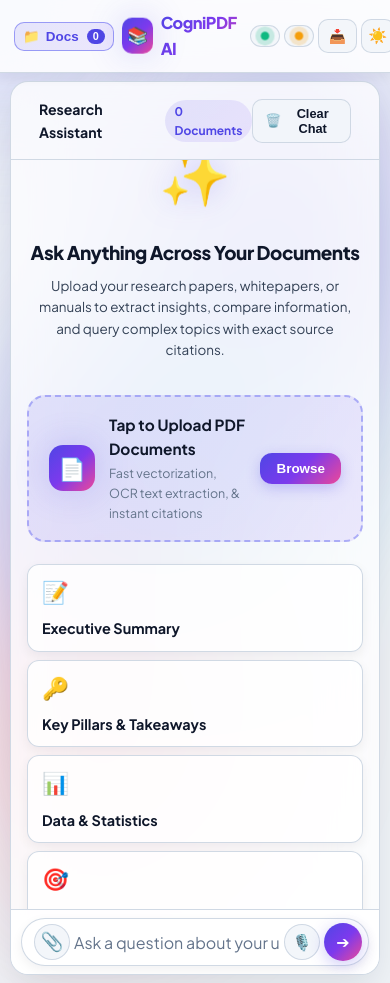
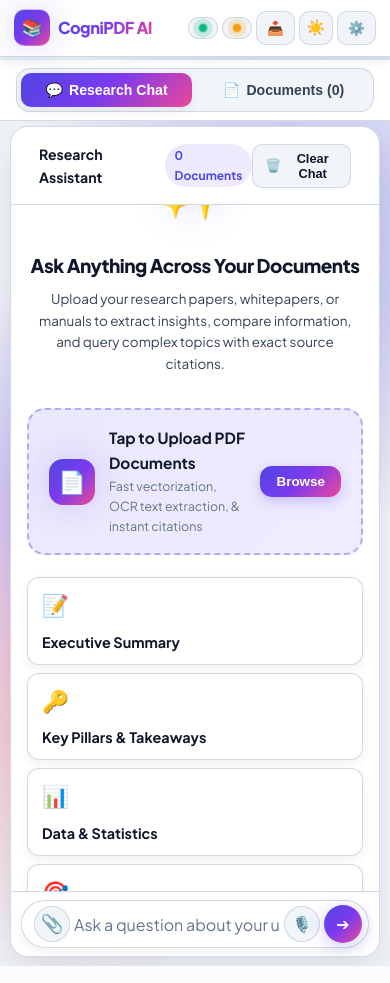
Before and after one commit to asadshaa/Pdf_Chatbot, a Flask app: page / in a window 390 px wide. Run offline with Flask 3, Linux system fonts and the light colour scheme; data that the repository does not hold is empty; some libraries are stand-ins or nearby versions.

Commit message:
Eliminate compositor blur glitches and implement clean mobile & tablet Segmented Tab Bar navigation

```diff
--- a/templates/index.html
+++ b/templates/index.html
@@ -25,10 +25,10 @@
             --aurora-4: rgba(168, 85, 247, 0.38);
             --mouse-glow: rgba(99, 102, 241, 0.30);
 
-            --bg-navbar: rgba(255, 255, 255, 0.85);
-            --bg-card: rgba(255, 255, 255, 0.78);
-            --bg-card-hover: rgba(255, 255, 255, 0.96);
-            --bg-tertiary: rgba(241, 245, 249, 0.85);
+            --bg-navbar: #ffffff;
+            --bg-card: #ffffff;
+            --bg-card-hover: #f8fafc;
+            --bg-tertiary: #f1f5f9;
             --bg-input: #ffffff;
 
             --border-color: rgba(203, 213, 225, 0.9);
@@ -48,7 +48,7 @@
 
             --user-bubble-bg: linear-gradient(135deg, #4f46e5 0%, #6366f1 100%);
             --user-bubble-text: #ffffff;
-            --bot-bubble-bg: rgba(255, 255, 255, 0.94);
+            --bot-bubble-bg: #ffffff;
             --bot-bubble-border: rgba(203, 213, 225, 0.95);
             --bot-bubble-text: #0f172a;
 
@@ -78,9 +78,9 @@
             --aurora-4: rgba(168, 85, 247, 0.30);
             --mouse-glow: rgba(99, 102, 241, 0.22);
 
-            --bg-navbar: rgba(11, 15, 25, 0.85);
-            --bg-card: rgba(17, 24, 39, 0.78);
-            --bg-card-hover: rgba(31, 41, 55, 0.92);
+            --bg-navbar: #0b0f19;
+            --bg-card: #111827;
+            --bg-card-hover: #1f2937;
             --bg-tertiary: #1e293b;
             --bg-input: #111827;
 
@@ -161,11 +161,8 @@
             pointer-events: none;
             z-index: 0;
             overflow: hidden;
-            filter: blur(55px);
-            opacity: 0.92;
+            opacity: 0.75;
             transform: translate3d(0, 0, 0);
-            backface-visibility: hidden;
-            perspective: 1000px;
         }
 
         .aurora-orb {
@@ -436,8 +433,6 @@
 
         .glass-panel {
             background: var(--bg-card);
-            backdrop-filter: blur(28px);
-            -webkit-backdrop-filter: blur(28px);
             border: 1px solid var(--border-color);
             border-radius: 22px;
             box-shadow: var(--shadow-md);
@@ -1627,54 +1622,127 @@
             font-size: 1.15rem !important;
         }
 
-        /* Large Tablets & Small Laptops (<= 1024px) */
+        /* ==========================================================================
+           Mobile & Tablet Segmented Tab Bar Navigation
+           ========================================================================== */
+        .mobile-tab-nav {
+            display: none;
+            padding: 8px 16px;
+            background: var(--bg-navbar);
+            border-bottom: 1px solid var(--border-color);
+            position: sticky;
+            top: 60px;
+            z-index: 50;
+        }
+
+        .mobile-tab-pill-box {
+            display: flex;
+            background: var(--bg-tertiary);
+            border: 1px solid var(--border-color);
+            border-radius: 14px;
+            padding: 4px;
+            gap: 6px;
+            max-width: 480px;
+            margin: 0 auto;
+        }
+
+        .mobile-tab-item {
+            flex: 1;
+            padding: 9px 16px;
+            border-radius: 10px;
+            border: none;
+            background: transparent;
+            color: var(--text-secondary);
+            font-size: 0.88rem;
+            font-weight: 700;
+            cursor: pointer;
+            display: flex;
+            align-items: center;
+            justify-content: center;
+            gap: 6px;
+            transition: all 0.2s cubic-bezier(0.16, 1, 0.3, 1);
+        }
+
+        .mobile-tab-item.active {
+            background: var(--accent-gradient);
+            color: white;
+            box-shadow: var(--shadow-sm);
+        }
+
+        /* Large Tablets, Small Laptops & Mobile (<= 1024px) */
         @media (max-width: 1024px) {
             .navbar {
-                padding: 12px 18px;
-            }
-
-            .btn-mobile-docs {
-                display: inline-flex;
+                padding: 12px 16px;
+            }
+
+            .mobile-tab-nav {
+                display: block;
+            }
+
+            .mouse-spotlight {
+                display: none !important;
             }
 
             .main-container {
-                grid-template-columns: 1fr;
-                padding: 12px 16px;
+                display: block;
+                padding: 12px 14px;
+                max-width: 100%;
+                gap: 0;
+            }
+
+            /* Tab Visibility Control */
+            body[data-mobile-tab="chat"] .sidebar {
+                display: none !important;
+            }
+
+            body[data-mobile-tab="chat"] .chat-container {
+                display: flex !important;
+                width: 100% !important;
+                height: calc(100dvh - 135px);
+                min-height: 480px;
+            }
+
+            body[data-mobile-tab="docs"] .sidebar {
+                display: flex !important;
+                width: 100% !important;
+                position: static !important;
+                transform: none !important;
+                visibility: visible !important;
+                box-shadow: none !important;
+                padding: 0 !important;
                 gap: 16px;
-                height: auto;
+            }
+
+            body[data-mobile-tab="docs"] .chat-container {
+                display: none !important;
+            }
+        }
+
+        /* Desktop Layout (>= 1025px) */
+        @media (min-width: 1025px) {
+            .mobile-tab-nav {
+                display: none !important;
+            }
+
+            .main-container {
+                display: grid !important;
+                grid-template-columns: 360px 1fr !important;
+                padding: 24px 32px;
+                gap: 24px;
             }
 
             .sidebar {
-                position: fixed;
-                top: 0;
-                left: 0;
-                width: 360px;
-                max-width: 86vw;
-                height: 100dvh;
-                background: var(--bg-card);
-                backdrop-filter: blur(28px);
-                -webkit-backdrop-filter: blur(28px);
-                z-index: 9999;
-                padding: 16px;
-                overflow-y: auto;
-                transform: translateX(-105%);
-                visibility: hidden;
-                transition: transform 0.35s cubic-bezier(0.16, 1, 0.3, 1), visibility 0.35s;
-                box-shadow: var(--shadow-lg);
-            }
-
-            .sidebar.open {
-                transform: translateX(0);
-                visibility: visible;
-            }
-
-            .mobile-sidebar-close {
-                display: inline-flex;
+                display: flex !important;
+                width: 100% !important;
+                position: static !important;
+                transform: none !important;
+                visibility: visible !important;
             }
 
             .chat-container {
-                height: calc(100dvh - 84px);
-                min-height: 540px;
+                display: flex !important;
+                height: calc(100vh - 120px);
+                min-height: 600px;
             }
         }
 
@@ -1917,11 +1985,6 @@
     <!-- Top Sticky Navbar -->
     <header class="navbar">
         <div class="brand">
-            <!-- Mobile Document Hub Drawer Button (Visible on < 1024px) -->
-            <button class="btn-nav-action btn-mobile-docs" id="mobileDocsToggleBtn" onclick="toggleSidebar(true)" title="Open Documents Hub" aria-label="Toggle Document Hub">
-                📁 <span class="nav-label">Docs</span>
-                <span class="mobile-doc-badge" id="mobileDocCount">0</span>
-            </button>
             <div class="brand-icon-box">📚</div>
             <div class="brand-text">
                 <h1>CogniPDF AI</h1>
@@ -1958,8 +2021,17 @@
         </div>
     </header>
 
-    <!-- Mobile Sidebar Backdrop -->
-    <div class="sidebar-backdrop" id="sidebarBackdrop" onclick="toggleSidebar(false)"></div>
+    <!-- Mobile Segmented View Tab Navigation (Active on Mobile & Tablets <= 1024px) -->
+    <nav class="mobile-tab-nav" id="mobileTabNav">
+        <div class="mobile-tab-pill-box">
+            <button class="mobile-tab-item active" id="tabItemChat" onclick="switchMobileTab('chat')" type="button">
+                <span>💬</span> <span>Research Chat</span>
+            </button>
+            <button class="mobile-tab-item" id="tabItemDocs" onclick="switchMobileTab('docs')" type="button">
+                <span>📄</span> <span>Documents (<span id="mobileTabDocCount">0</span>)</span>
+            </button>
+        </div>
+    </nav>
 
     <!-- Main Workspace -->
     <main class="main-container">
@@ -1971,10 +2043,7 @@
                         <span>📄</span>
                         <span>Document Hub</span>
                     </div>
-                    <div style="display: flex; align-items: center; gap: 8px;">
-                        <button class="btn-clear-all" id="clearAllBtn" style="display: none;" onclick="clearAllDocs()">Clear All</button>
-                        <button class="btn-close-x mobile-sidebar-close" onclick="toggleSidebar(false)" title="Close Sidebar">&times;</button>
-                    </div>
+                    <button class="btn-clear-all" id="clearAllBtn" style="display: none;" onclick="clearAllDocs()">Clear All</button>
                 </div>
 
                 <div class="panel-body">
@@ -2311,6 +2380,7 @@
         // Initialize on load
         document.addEventListener('DOMContentLoaded', () => {
             initTheme();
+            switchMobileTab('chat');
             refreshStatus();
             bindDropzoneEvents();
             initSpeechRecognition();
@@ -2338,13 +2408,14 @@
                 embPillText.textContent = 'Local MiniLM + OCR';
                 activeModelLabel.textContent = selectedModel;
 
-                if (data.supported_models && data.supported_models.length > 0) {
+                // Populate dynamic model menu if available
+                if (data.available_models && data.available_models.length > 0) {
                     modelSelectMenu.innerHTML = '';
-                    data.supported_models.forEach(m => {
+                    data.available_models.forEach(m => {
                         const opt = document.createElement('option');
-                        opt.value = m;
-                        opt.textContent = m;
-                        if (m === selectedModel) opt.selected = true;
+                        opt.value = m.id;
+                        opt.textContent = `${m.id} (${m.context_window} tokens)`;
+                        if (m.id === selectedModel) opt.selected = true;
                         modelSelectMenu.appendChild(opt);
                     });
                 }
@@ -2457,50 +2528,40 @@
             document.getElementById('dropzoneSub').textContent = 'Drag & drop files or click to browse';
             fileInput.value = '';
 
-            // If sidebar was open on mobile, close it smoothly
-            if (window.innerWidth <= 1024) {
-                toggleSidebar(false);
-            }
-
             if (successfulUploads > 0) {
                 triggerToast(`Successfully indexed ${successfulUploads} document(s)!`, 'success');
+                switchMobileTab('chat');
                 queryInput.focus();
             }
         }
 
         // ==========================================================================
-        // Mobile Sidebar Drawer Controller
+        // Mobile & Tablet Segmented Tab View Controller
         // ==========================================================================
-        function toggleSidebar(show) {
-            const sidebar = document.getElementById('appSidebar');
-            const backdrop = document.getElementById('sidebarBackdrop');
-            if (!sidebar || !backdrop) return;
-
-            if (typeof show === 'boolean') {
-                if (show) {
-                    sidebar.classList.add('open');
-                    backdrop.classList.add('active');
-                    document.body.style.overflow = 'hidden';
-                } else {
-                    sidebar.classList.remove('open');
-                    backdrop.classList.remove('active');
-                    document.body.style.overflow = '';
-                }
+        function switchMobileTab(tab) {
+            document.body.setAttribute('data-mobile-tab', tab);
+            const btnChat = document.getElementById('tabItemChat');
+            const btnDocs = document.getElementById('tabItemDocs');
+
+            if (tab === 'chat') {
+                if (btnChat) btnChat.classList.add('active');
+                if (btnDocs) btnDocs.classList.remove('active');
             } else {
-                const isOpen = sidebar.classList.contains('open');
-                toggleSidebar(!isOpen);
-            }
-        }
+                if (btnChat) btnChat.classList.remove('active');
+                if (btnDocs) btnDocs.classList.add('active');
+            }
+        }
+
 
         function renderDocumentList() {
             docList.innerHTML = '';
-            const mobileDocCount = document.getElementById('mobileDocCount');
+            const mobileTabDocCount = document.getElementById('mobileTabDocCount');
 
             if (!registeredDocs || registeredDocs.length === 0) {
                 docList.appendChild(emptyDocsState);
                 clearAllBtn.style.display = 'none';
                 activeDocCountBadge.textContent = '0 Documents';
-                if (mobileDocCount) mobileDocCount.textContent = '0';
+                if (mobileTabDocCount) mobileTabDocCount.textContent = '0';
                 indexStatsLabel.textContent = 'Awaiting PDFs';
                 indexStatsLabel.style.color = 'var(--text-muted)';
                 return;
@@ -2508,7 +2569,7 @@
 
             clearAllBtn.style.display = 'block';
             activeDocCountBadge.textContent = `${registeredDocs.length} Document${registeredDocs.length > 1 ? 's' : ''}`;
-            if (mobileDocCount) mobileDocCount.textContent = `${registeredDocs.length}`;
+            if (mobileTabDocCount) mobileTabDocCount.textContent = `${registeredDocs.length}`;
 
             const totalPages = registeredDocs.reduce((acc, doc) => acc + (doc.pages || 0), 0);
             const totalChunks = registeredDocs.reduce((acc, doc) => acc + (doc.chunks || 0), 0);
```
